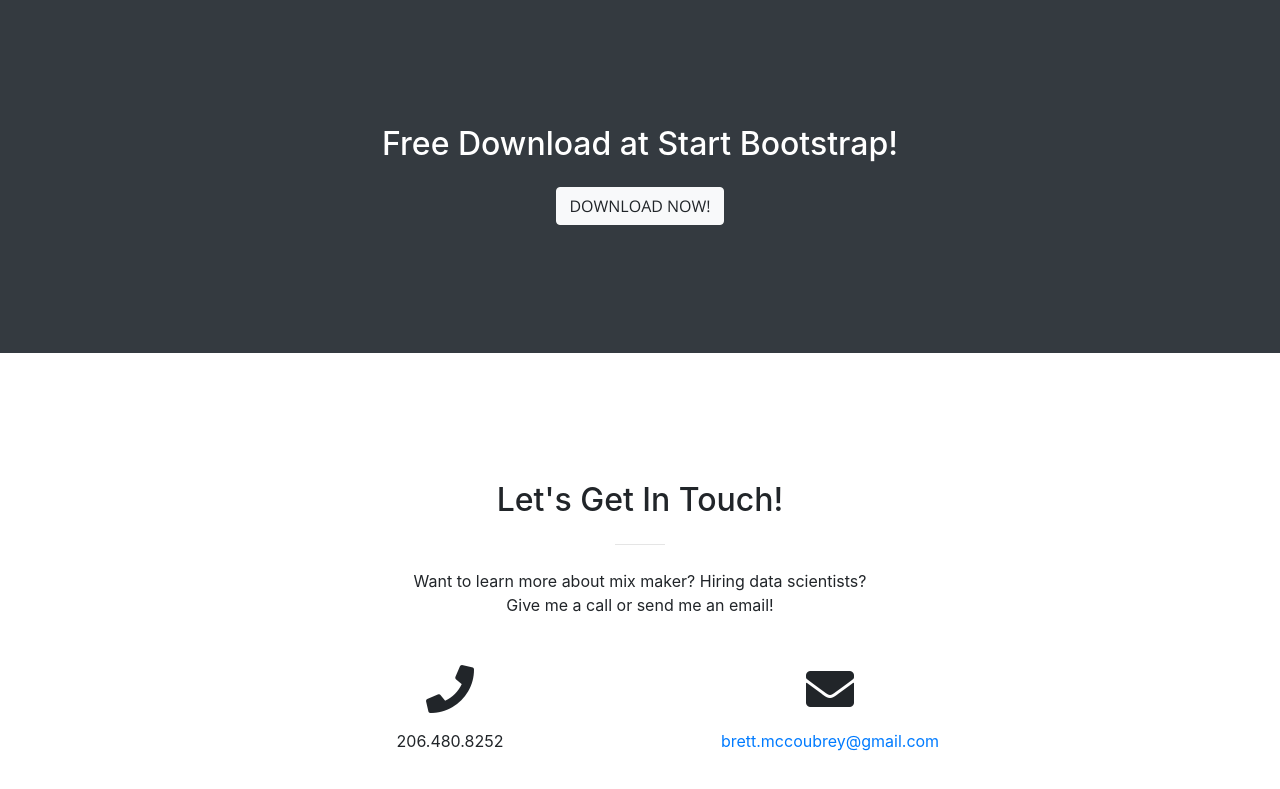
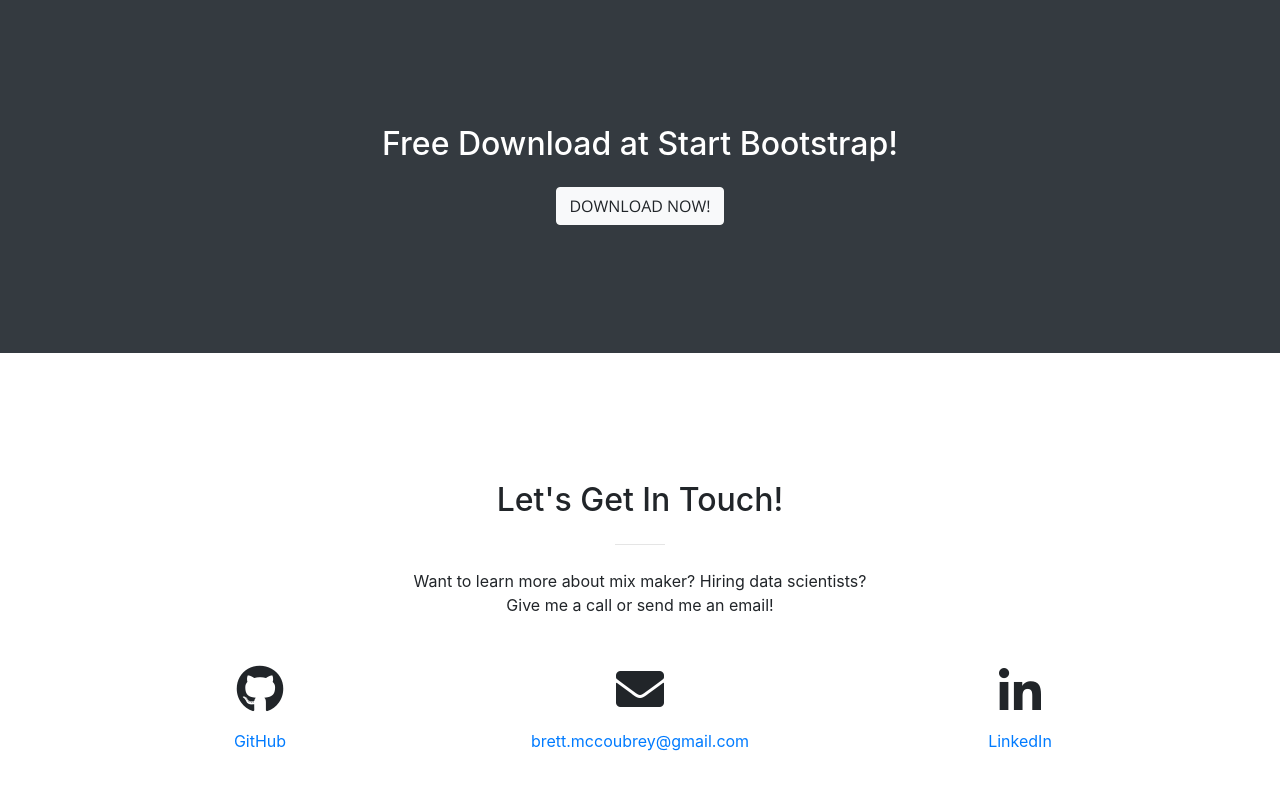
Before and after one commit to brettashley/ml-mix-lab, a website with bundled scripts: page website/index.html in a window 1280 px wide. Shown: the part 2261-3050 px from the top of the page. Built offline with nearby package versions, Linux system fonts and the light colour scheme.

Commit message:
update contact info

```diff
--- a/website/index.html
+++ b/website/index.html
@@ -241,16 +241,26 @@
           </div>
         </div>
         <div class="row">
-          <div class="col-lg-4 ml-auto text-center">
-            <i class="fas fa-phone fa-3x mb-3 sr-contact-1"></i>
-            <p>206.480.8252</p>
-          </div>
+            <div class="col-lg-4 mr-auto text-center">
+                <i class="fab fa-github fa-3x mb-3 sr-contact-1"></i>
+                <p>
+                  <a href="https://www.github.com/brettashley/">GitHub</a>
+                </p>
+              </div>
           <div class="col-lg-4 mr-auto text-center">
             <i class="fas fa-envelope fa-3x mb-3 sr-contact-2"></i>
             <p>
               <a href="mailto:your-email@your-domain.com">brett.mccoubrey@gmail.com</a>
             </p>
           </div>
+          <div class="col-lg-4 mr-auto text-center">
+            <i class="fab fa-linkedin-in fa-3x mb-3 sr-contact-3"></i>
+            <p>
+              <a href="https://www.linkedin.com/in/brett-ashley-mccoubrey/">LinkedIn</a>
+            </p>
+          </div>
+
+
         </div>
       </div>
     </section>
```
